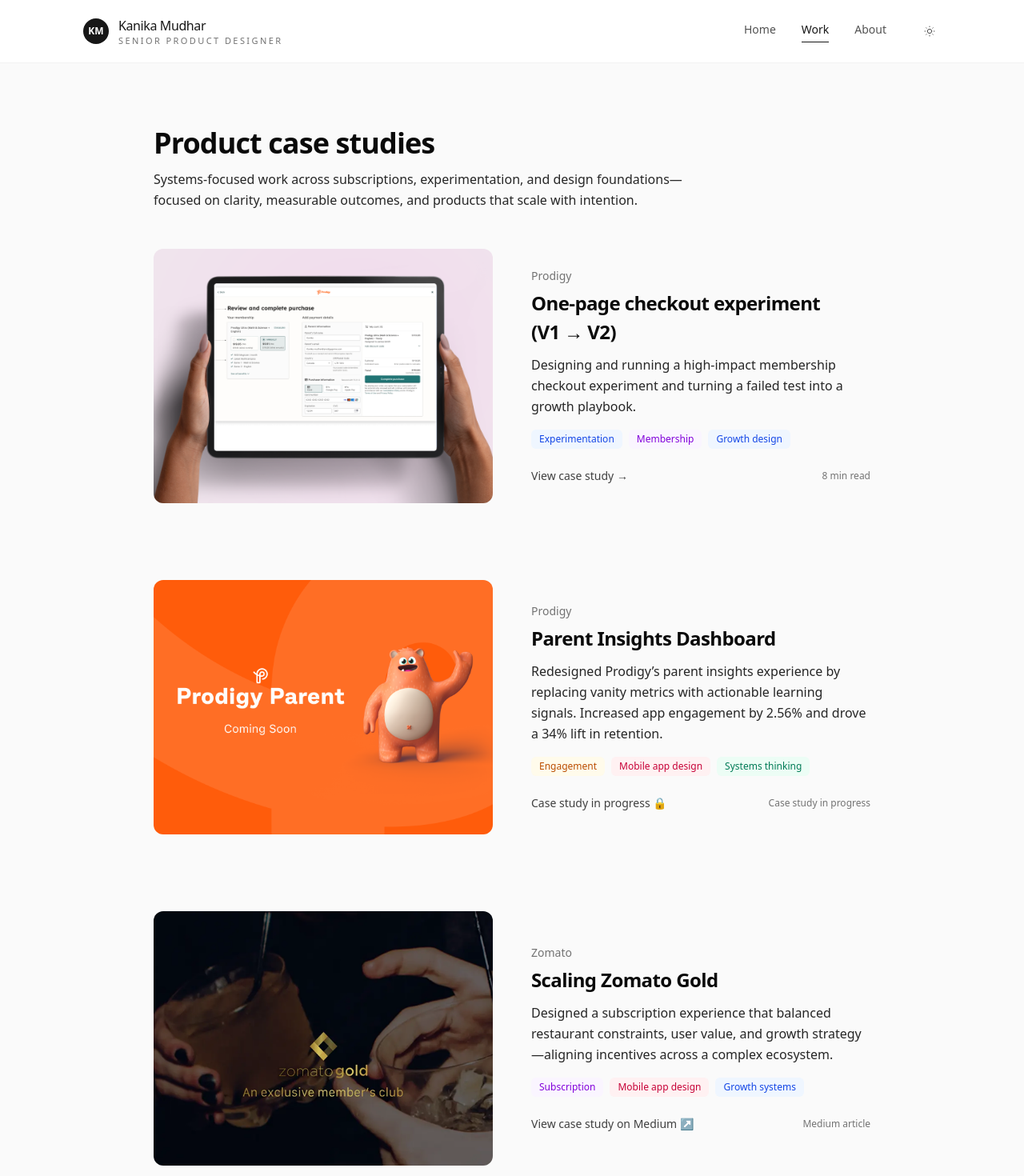
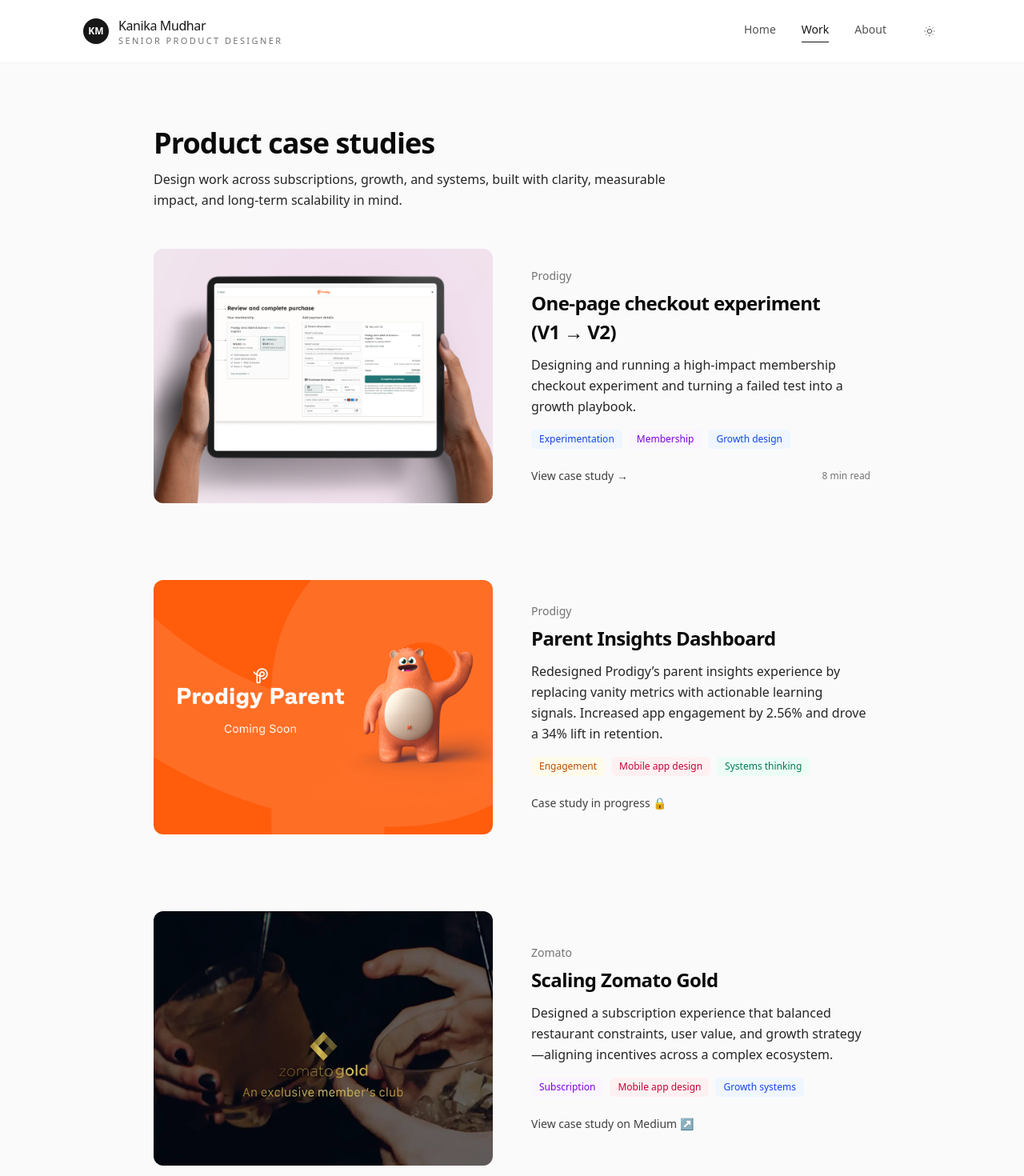
Before and after one commit to Kanika08/kanika-portfolio, a Next.js app: page /work in a window 1280 px wide. Shown: the top 1470 px of the page at 80% size. Built offline with nearby package versions, Linux system fonts and the light colour scheme.

Commit message:
Refine work page copy

```diff
--- a/app/work/page.tsx
+++ b/app/work/page.tsx
@@ -63,7 +63,6 @@
     summary:
       "Redesigned Prodigy’s parent insights experience by replacing vanity metrics with actionable learning signals. Increased app engagement by 2.56% and drove a 34% lift in retention.",
     tags: ["Engagement", "Mobile app design", "Systems thinking"],
-    readTime: "Case study in progress",
     image: "/images/cover_parent_insights.png",
     imageBg: "bg-[#EAF7F2] dark:bg-neutral-900",
     cta: "Case study in progress 🔒",
@@ -76,7 +75,6 @@
     summary:
       "Designed a subscription experience that balanced restaurant constraints, user value, and growth strategy—aligning incentives across a complex ecosystem.",
     tags: ["Subscription", "Mobile app design", "Growth systems"],
-    readTime: "Medium article",
     image: "/images/cover_zomato_gold.png",
     imageBg: "bg-[#F3E8FF] dark:bg-neutral-900",
     cta: "View case study on Medium ↗",
@@ -89,7 +87,6 @@
     summary:
       "Developed a scalable design system that improved cross-team consistency and increased velocity across product teams.",
     tags: ["Design system", "Scale", "Cross-functional"],
-    readTime: "Medium article",
     image: "/images/cover_zomato_design_system.png",
     imageBg: "bg-[#FFF1E6] dark:bg-neutral-900",
     cta: "View case study on Medium ↗",
@@ -105,9 +102,7 @@
         </h1>
 
         <p className="mt-3 max-w-2xl text-sm md:text-base text-neutral-600 dark:text-neutral-400 leading-relaxed">
-          Systems-focused work across subscriptions, experimentation, and design
-          foundations—focused on clarity, measurable outcomes, and products that
-          scale with intention.
+        Design work across subscriptions, growth, and systems, built with clarity, measurable impact, and long-term scalability in mind.
         </p>
       </div>
 
```
